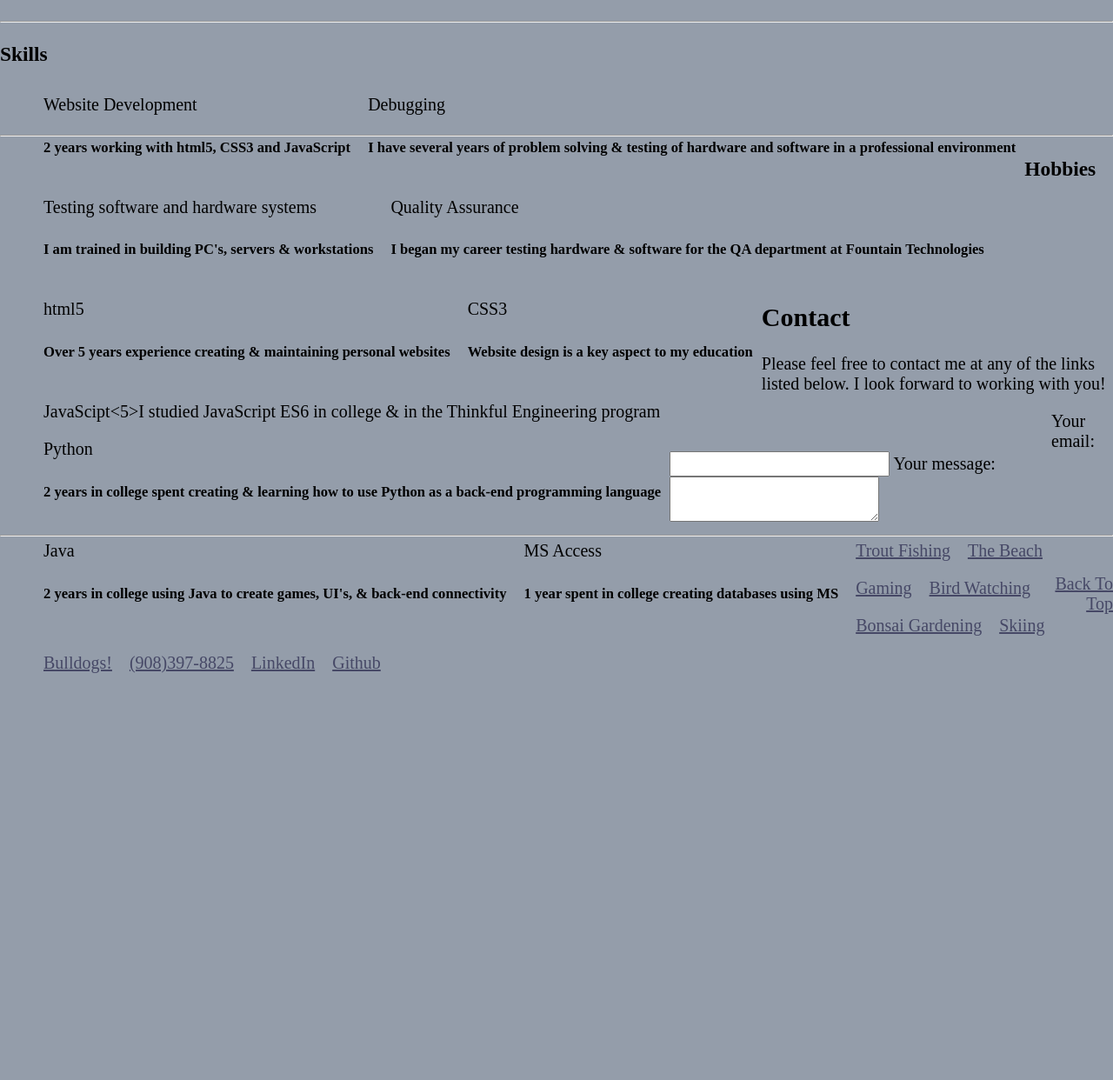
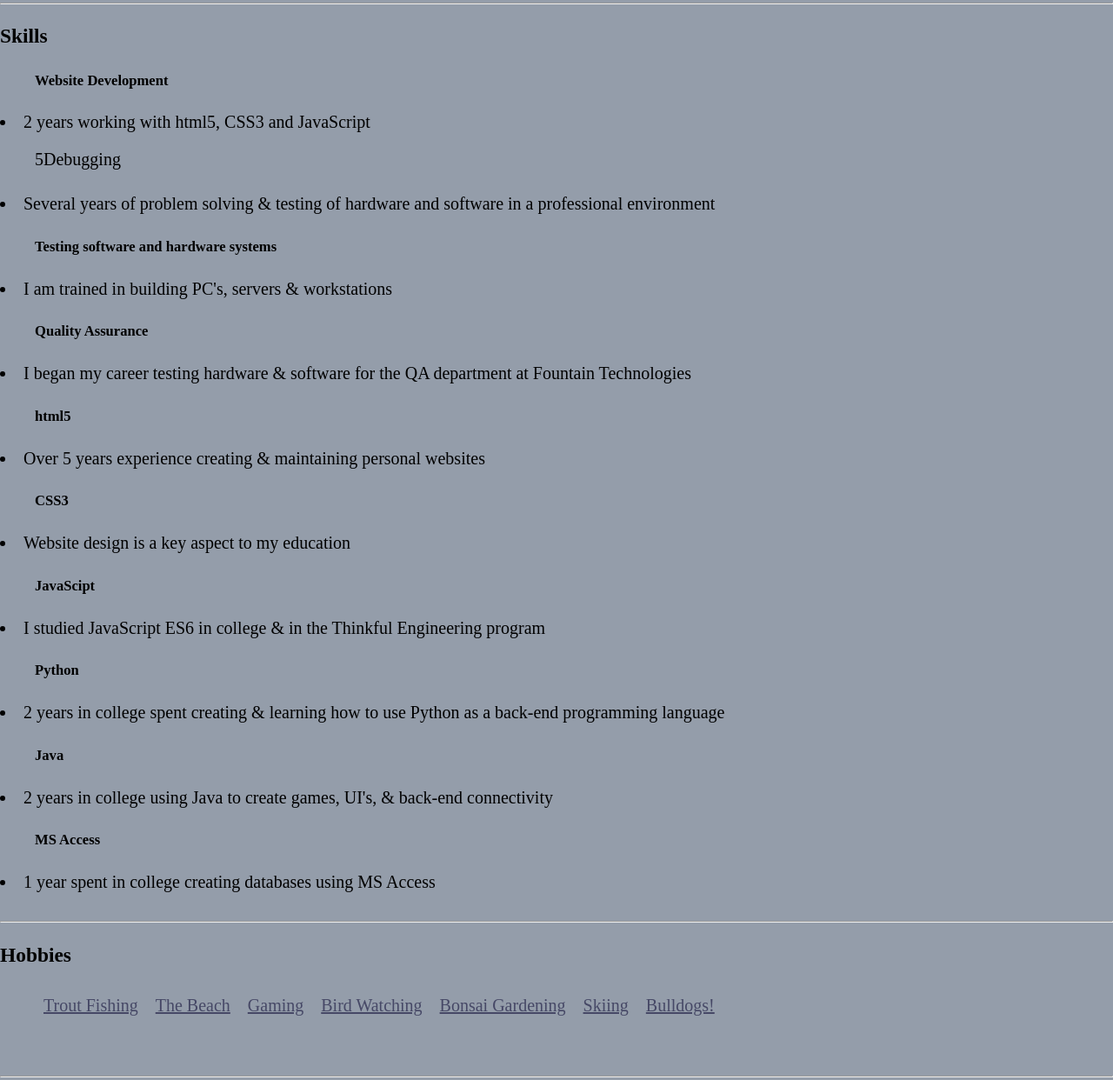
Before and after one commit to Timmahoney2000/Thinkful-Portfolio1, a plain HTML site: page index.html in a window 1280 px wide. Shown: the part 1112-2354 px from the top of the page at 87% size. Before the commit the page ends 1896 px from the top, so only its background shows below. Drawn offline with nearby package versions, Linux system fonts and the light colour scheme.

Commit message:
Update index.html

```diff
--- a/index.html
+++ b/index.html
@@ -24,7 +24,6 @@
                     <li><a href="#services">Services</a></li>
             </ul>
         </nav>
-
     </header>
 
     <main>
@@ -32,8 +31,8 @@
             <picture>
                 <img class="my-picture" src="image/Universal.jpg" alt="This is a picture of me">
             </picture>
+    </div>
 
-    </div>
         <section id= "home">
         </section>
         <section id= "about"><h2>About Me</h2>
@@ -45,98 +44,95 @@
                 taking courses in Networking+ and Cisco while in school. I currently reside in <a href="https://en.wikipedia.org/wiki/Middlesex,_New_Jersey">Middlesex, NJ</a> with my wife Renee & son Finnegan.
             </p>
         </section>
+
         <br>
+        <hr>
+
         <section id= "portfolio"><h2>Who I Am</h2>
             <p>I am a software developer specializing in full stack web development. My currently used languages are html5 and CSS3 with responsive web design in interactive sites.
                 I would very much like to work on a team of great programmers building projects so that we may grow our skills and portfolio.
             </p>
         </section>
 
-            <br>
-            <hr>
+        <hr>
+
+            <section>
              <h3>Skills</h3>
-             <ul>
-                    <li>Website Development<h5>2 years working with html5, CSS3 and JavaScript</h5></li>
-                    <li>Debugging<h5>I have several years of problem solving & testing of hardware and software in a professional environment</h5></li>
-                    <li>Testing software and hardware systems<h5>I am trained in building PC's, servers & workstations</h5></li>
-                    <li>Quality Assurance<h5>I began my career testing hardware & software for the QA department at Fountain Technologies</h5></li>
-                    <li>html5<h5>Over 5 years experience creating & maintaining personal websites</h5></li>
-                    <li>CSS3<h5>Website design is a key aspect to my education</h5></li>
-                    <li>JavaScipt<5>I studied JavaScript ES6 in college & in the Thinkful Engineering program</5></li>
-                    <li>Python<h5>2 years in college spent creating & learning how to use Python as a back-end programming language</h5></li>
-                    <li>Java<h5>2 years in college using Java to create games, UI's, & back-end connectivity</h5></li>
-                    <li>MS Access<h5>1 year spent in college creating databases using MS</h5></li>
-                </ul>
-                    <br>
+
+                    <ul><h5>Website Development</h5></ul>
+                        <li>2 years working with html5, CSS3 and JavaScript</li>
+                    <ul><h>5Debugging<h5></ul>
+                        <li>Several years of problem solving & testing of hardware and software in a professional environment</h5></li>
+                    <ul><h5>Testing software and hardware systems</h5></ul>
+                        <li>I am trained in building PC's, servers & workstations</li>
+                    <ul><h5>Quality Assurance<h5></ul>
+                        <li>I began my career testing hardware & software for the QA department at Fountain Technologies</li>
+                    <ul><h5>html5</h5></ul>
+                        <li>Over 5 years experience creating & maintaining personal websites</li>
+                    <ul><h5>CSS3</h5></ul>
+                        <li>Website design is a key aspect to my education</li>
+                    <ul><h5>JavaScipt<h5></ul>
+                        <li>I studied JavaScript ES6 in college & in the Thinkful Engineering program</li>
+                    <ul><h5>Python</h5></ul>
+                        <li>2 years in college spent creating & learning how to use Python as a back-end programming language</li>
+                    <ul><h5>Java</h5></ul>
+                        <li>2 years in college using Java to create games, UI's, & back-end connectivity</li>
+                    <ul><h5>MS Access</h5></ul>
+                        <li>1 year spent in college creating databases using MS Access</li>
+                </section>
+
                 <br>
                 <hr>
+
                 <h3>Hobbies</h3>
                 <ul>
-                    <li><a href="https://www.njfishandwildlife.com/trtinfo.htm">Trout Fishing</a></li>
-                    <li><a href="https://www.seasideparknj.org/">The Beach</a></li>
-                    <li><a href="https://www.nintendo.com/">Gaming</a></li>
-                    <li><a href="https://www.audubon.org/birding/how-to-start-birding">Bird Watching</a></li>
-                    <li><a href="https://en.wikipedia.org/wiki/Bonsai">Bonsai Gardening</a></li>
-                    <li><a href="https://www.skimag.com/">Skiing</a></li>
-                    <li><a href="https://thesmartcanine.com/are-english-bulldogs-smart/">Bulldogs!</a></li>
+                    <li><a href="https://www.njfishandwildlife.com/trtinfo.htm" target="_blank">Trout Fishing</a></li>
+                    <li><a href="https://www.seasideparknj.org/" target="_blank">The Beach</a></li>
+                    <li><a href="https://www.nintendo.com/" target="_blank">Gaming</a></li>
+                    <li><a href="https://www.audubon.org/birding/how-to-start-birding" target="_blank">Bird Watching</a></li>
+                    <li><a href="https://en.wikipedia.org/wiki/Bonsai" target="_blank">Bonsai Gardening</a></li>
+                    <li><a href="https://www.skimag.com/" target="_blank">Skiing</a></li>
+                    <li><a href="https://thesmartcanine.com/are-english-bulldogs-smart/" target="_blank">Bulldogs!</a></li>
                 </ul>
+
                 <br>
 
+    </main>
 
-
-
-
-    </main>
     <br>
     <br>
 
     <br>
+    <hr>
+
     <section id= "contact"><h2>Contact</h2>
-        <p>Please feel free to contact me at any of the links listed below. I look forward to working with you!</p>
+        <p>Please feel free to email or contact me at any of the links listed below. I look forward to working with you!</p>
         </section>
         <form
         action="https://formspree.io/mjvadppk"
-        method="POST"
-      >
+        method="POST" target="_blank">
         <label>
+        Your message:
+            <textarea name="message"></textarea>
           Your email:
           <input type="text" name="_replyto">
         </label>
-        <label>
-          Your message:
-          <textarea name="message"></textarea>
-        </label>
       </form>
-    <!--<form>
-        <fieldset>
-            <legend>Leave A Message</legend>
-            <div>
-                <label for="addEmail">Email:</label>
-                <input id="addEmail" type="text" name="enterEmail">
-            </div>
 
-            <div>
-                <label for="message">Message:</label>
-                <input id="message" type="text" name="sendMessage">
-            </div>
-        </fieldset>
-        <button type="submit">Send</button>
-    </form>-->
-<hr>
+    <hr>
 
     <footer>
         <ul>
-            <li><a href="https://voice.google.com/u/0/about">(908)397-8825</a></li>
-
-            <li><a href="www.linkedin.com/in/timothymahoney85bb4b173">LinkedIn</a></li>
-            <li><a href="https://github.com/Timmahoney2000">Github</a></li>
+            <li><a href="https://voice.google.com/u/0/about" target="_blank">(908)397-8825</a></li>
+            <li><a href="www.linkedin.com/in/timothymahoney85bb4b173" target="_blank">LinkedIn</a></li>
+            <li><a href="https://github.com/Timmahoney2000" target="_blank">Github</a></li>
             </ul>
-
             <br>
         </footer>
 
         <div class="back-to-top">
             <a href="#">Back To Top</a>
         </div>
+
     </body>
 </html>
```
